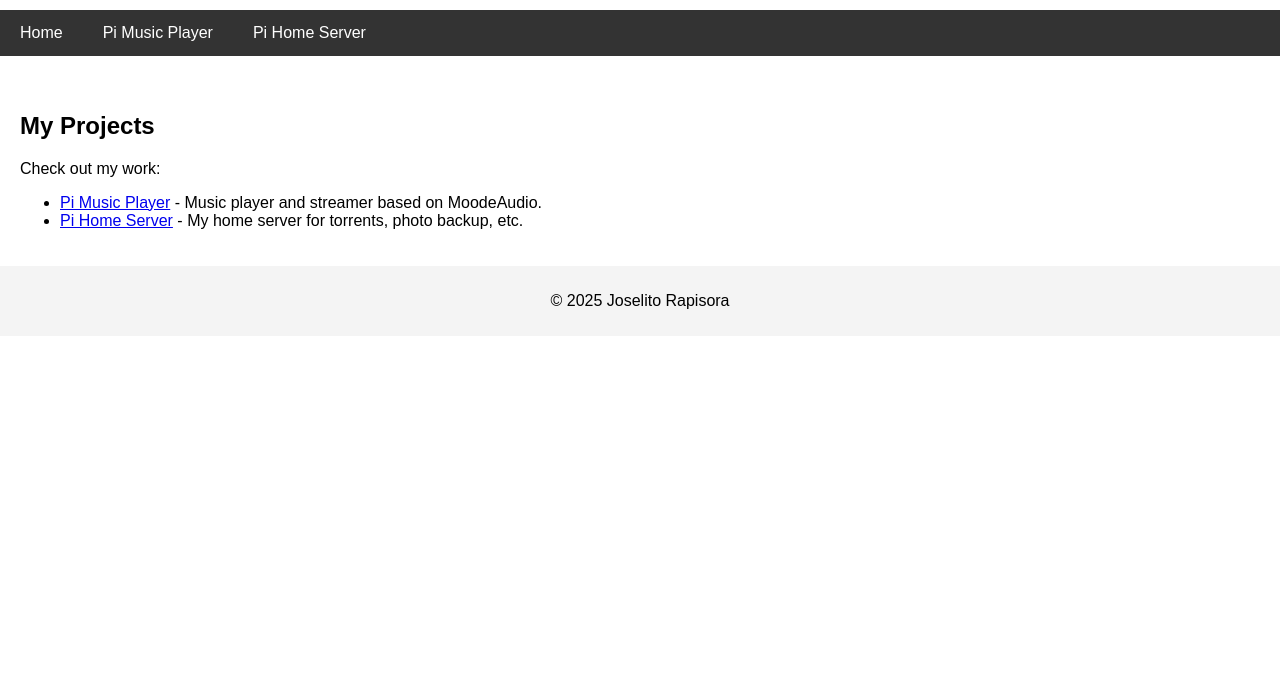
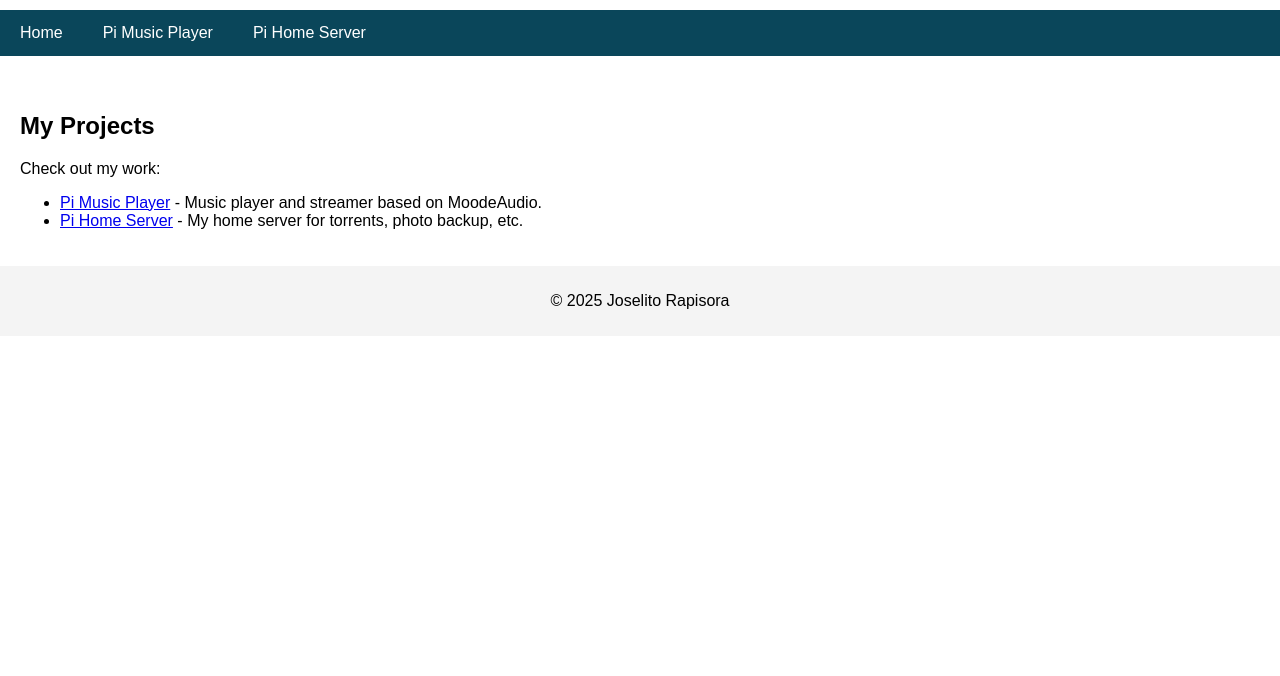
Before and after one commit to martindufunc/martindufunc.github.io, a plain HTML site: page index.html in a window 1280 px wide. Shown: the part 124-800 px from the top of the page. Drawn offline with Linux system fonts and the light colour scheme.

Commit message:
minor edits

```diff
--- a/css/global.css
+++ b/css/global.css
@@ -14,7 +14,7 @@ header {
 nav ul {
     list-style: none;
     padding: 0;
-    background: #333;
+    background: #0a465a;
     overflow: hidden;
 }
 nav ul li {
```
